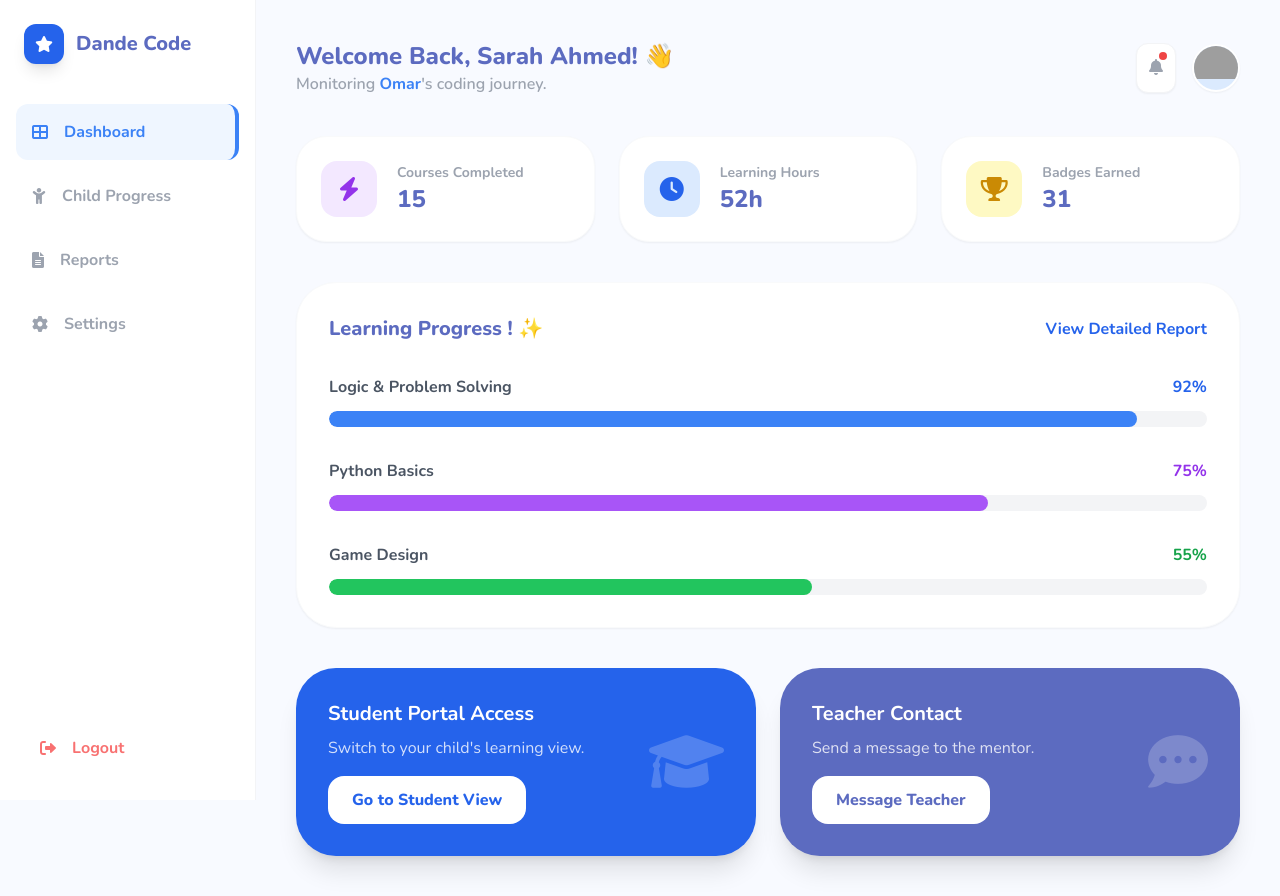
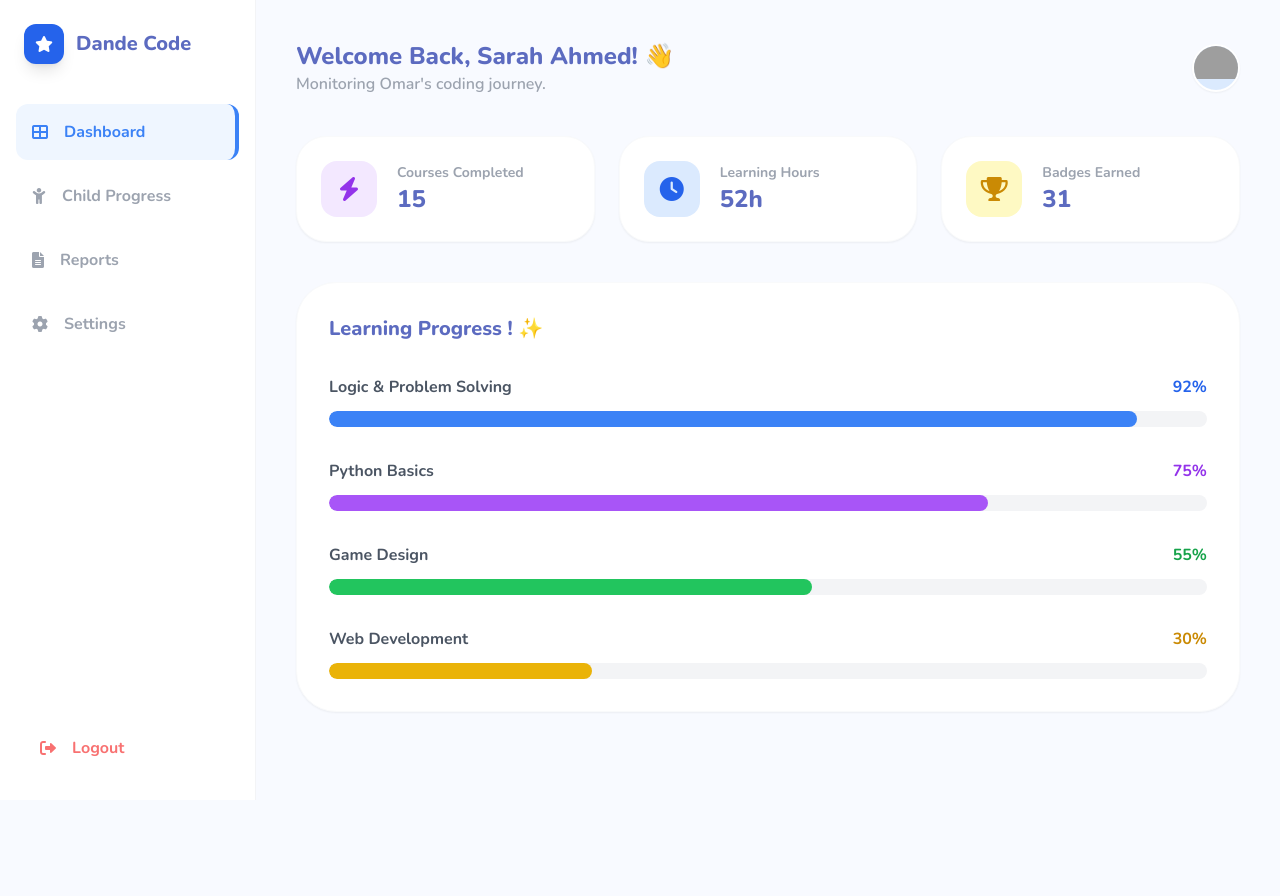
Before and after one commit to Zain8039-ops/Dande-code, a plain HTML site: page parent-dashboard.html in a window 1280 px wide. Both pictures are taken after a click on the link "Dashboard". After the commit the page ends 800 px from the top, so only its background shows below. Drawn offline with nearby package versions, Linux system fonts and the light colour scheme; grey boxes are pictures that could not be loaded.

```diff
--- a/parent-dashboard.html
+++ b/parent-dashboard.html
@@ -8,10 +8,12 @@
     <link href="https://fonts.googleapis.com/css2?family=Nunito:wght@400;600;700;800&display=swap" rel="stylesheet">
     <link rel="stylesheet" href="https://cdnjs.cloudflare.com/ajax/libs/font-awesome/6.0.0/css/all.min.css">
     <style>
-        body { font-family: 'Nunito', sans-serif; background-color: #f8faff; }
+        body { font-family: 'Nunito', sans-serif; background-color: #f8faff; overflow-x: hidden; }
         .sidebar-link.active { background-color: #eff6ff; color: #3b82f6; border-right: 4px solid #3b82f6; }
-        /* أنيميشن ناعم لتعبئة الأشرطة */
         .progress-bar-fill { transition: width 1.5s cubic-bezier(0.4, 0, 0.2, 1); width: 0%; }
+        .page-section { display: none; animation: fadeIn 0.5s ease-out; }
+        .page-section.active { display: block; }
+        @keyframes fadeIn { from { opacity: 0; transform: translateY(10px); } to { opacity: 1; transform: translateY(0); } }
     </style>
 </head>
 <body class="flex min-h-screen">
@@ -25,16 +27,16 @@
         </div>
 
         <nav class="flex-1 mt-4 px-4 space-y-2">
-            <a href="#" class="sidebar-link active flex items-center gap-4 p-4 rounded-xl font-bold transition-all">
+            <a href="javascript:void(0)" onclick="showSection('dashboard', this)" class="sidebar-link active flex items-center gap-4 p-4 rounded-xl font-bold transition-all">
                 <i class="fas fa-th-large"></i> Dashboard
             </a>
-            <a href="#" class="sidebar-link text-gray-400 flex items-center gap-4 p-4 rounded-xl font-bold hover:bg-gray-50 transition-all">
+            <a href="javascript:void(0)" onclick="showSection('progress', this)" class="sidebar-link text-gray-400 flex items-center gap-4 p-4 rounded-xl font-bold hover:bg-gray-50 transition-all">
                 <i class="fas fa-child"></i> Child Progress
             </a>
-            <a href="#" class="sidebar-link text-gray-400 flex items-center gap-4 p-4 rounded-xl font-bold hover:bg-gray-50 transition-all">
+            <a href="javascript:void(0)" onclick="showSection('reports', this)" class="sidebar-link text-gray-400 flex items-center gap-4 p-4 rounded-xl font-bold hover:bg-gray-50 transition-all">
                 <i class="fas fa-file-alt"></i> Reports
             </a>
-            <a href="#" class="sidebar-link text-gray-400 flex items-center gap-4 p-4 rounded-xl font-bold hover:bg-gray-50 transition-all">
+            <a href="javascript:void(0)" onclick="showSection('settings', this)" class="sidebar-link text-gray-400 flex items-center gap-4 p-4 rounded-xl font-bold hover:bg-gray-50 transition-all">
                 <i class="fas fa-cog"></i> Settings
             </a>
         </nav>
@@ -51,168 +53,186 @@
         <header class="flex justify-between items-center mb-10">
             <div>
                 <h1 class="text-2xl font-extrabold text-[#5c6bc0]">Welcome Back, <span id="parent-name">Parent</span>! 👋</h1>
-                <p class="text-gray-400 font-semibold">Monitoring <span id="child-name" class="text-blue-500 font-bold">Student</span>'s coding journey.</p>
+                <p class="text-gray-400 font-semibold" id="header-subtitle">Monitoring Student's coding journey.</p>
             </div>
             <div class="flex items-center gap-4">
-                <button class="bg-white p-3 rounded-xl shadow-sm border border-gray-100 text-gray-400 relative">
-                    <i class="fas fa-bell"></i>
-                    <span id="notification-dot" class="absolute top-2 right-2 w-2 h-2 bg-red-500 rounded-full hidden"></span>
-                </button>
                 <div class="w-12 h-12 bg-blue-100 rounded-full border-2 border-white shadow-sm overflow-hidden">
                     <img id="parent-avatar" src="https://ui-avatars.com/api/?name=Parent" alt="Profile">
                 </div>
             </div>
         </header>
 
+        <div id="dashboard" class="page-section active">
             <section class="grid grid-cols-1 md:grid-cols-3 gap-6 mb-10">
                 <div class="bg-white p-6 rounded-[30px] shadow-sm border border-gray-50 flex items-center gap-5">
-                <div class="w-14 h-14 bg-purple-100 text-purple-600 rounded-2xl flex items-center justify-center text-2xl">
-                    <i class="fas fa-bolt"></i>
-                </div>
-                <div>
-                    <p class="text-gray-400 font-bold text-sm">Courses Completed</p>
-                    <h3 id="stat-courses" class="text-2xl font-extrabold text-[#5c6bc0]">0</h3>
-                </div>
+                    <div class="w-14 h-14 bg-purple-100 text-purple-600 rounded-2xl flex items-center justify-center text-2xl"><i class="fas fa-bolt"></i></div>
+                    <div><p class="text-gray-400 font-bold text-sm">Courses Completed</p><h3 id="stat-courses" class="text-2xl font-extrabold text-[#5c6bc0]">0</h3></div>
                 </div>
                 <div class="bg-white p-6 rounded-[30px] shadow-sm border border-gray-50 flex items-center gap-5">
-                <div class="w-14 h-14 bg-blue-100 text-blue-600 rounded-2xl flex items-center justify-center text-2xl">
-                    <i class="fas fa-clock"></i>
-                </div>
-                <div>
-                    <p class="text-gray-400 font-bold text-sm">Learning Hours</p>
-                    <h3 id="stat-hours" class="text-2xl font-extrabold text-[#5c6bc0]">0h</h3>
-                </div>
+                    <div class="w-14 h-14 bg-blue-100 text-blue-600 rounded-2xl flex items-center justify-center text-2xl"><i class="fas fa-clock"></i></div>
+                    <div><p class="text-gray-400 font-bold text-sm">Learning Hours</p><h3 id="stat-hours" class="text-2xl font-extrabold text-[#5c6bc0]">0h</h3></div>
                 </div>
                 <div class="bg-white p-6 rounded-[30px] shadow-sm border border-gray-50 flex items-center gap-5">
-                <div class="w-14 h-14 bg-yellow-100 text-yellow-600 rounded-2xl flex items-center justify-center text-2xl">
-                    <i class="fas fa-trophy"></i>
-                </div>
-                <div>
-                    <p class="text-gray-400 font-bold text-sm">Badges Earned</p>
-                    <h3 id="stat-badges" class="text-2xl font-extrabold text-[#5c6bc0]">0</h3>
-                </div>
+                    <div class="w-14 h-14 bg-yellow-100 text-yellow-600 rounded-2xl flex items-center justify-center text-2xl"><i class="fas fa-trophy"></i></div>
+                    <div><p class="text-gray-400 font-bold text-sm">Badges Earned</p><h3 id="stat-badges" class="text-2xl font-extrabold text-[#5c6bc0]">0</h3></div>
                 </div>
             </section>
 
             <section class="bg-white p-8 rounded-[40px] shadow-sm border border-gray-50 mb-10">
-            <div class="flex justify-between items-center mb-8">
-                <h2 class="text-xl font-extrabold text-[#5c6bc0]">Learning Progress ! ✨</h2>
-                <button class="text-blue-600 font-bold hover:underline">View Detailed Report</button>
+                <h2 class="text-xl font-extrabold text-[#5c6bc0] mb-8">Learning Progress ! ✨</h2>
+                <div class="space-y-8" id="progress-container">
+                    </div>
+            </section>
         </div>
 
-            <div class="space-y-8">
-                <div>
-                    <div class="flex justify-between mb-3 font-bold">
-                        <span class="text-gray-600">Logic & Problem Solving</span>
-                        <span id="logic-text" class="text-blue-600">0%</span>
-                    </div>
-                    <div class="w-full bg-gray-100 h-4 rounded-full overflow-hidden">
-                        <div id="logic-bar" class="bg-blue-500 h-full rounded-full progress-bar-fill"></div>
-                    </div>
-                </div>
-                <div>
-                    <div class="flex justify-between mb-3 font-bold">
-                        <span class="text-gray-600">Python Basics</span>
-                        <span id="python-text" class="text-purple-600">0%</span>
-                    </div>
-                    <div class="w-full bg-gray-100 h-4 rounded-full overflow-hidden">
-                        <div id="python-bar" class="bg-purple-500 h-full rounded-full progress-bar-fill"></div>
-                    </div>
-                </div>
-                <div>
-                    <div class="flex justify-between mb-3 font-bold">
-                        <span class="text-gray-600">Game Design</span>
-                        <span id="game-text" class="text-green-600">0%</span>
-                    </div>
-                    <div class="w-full bg-gray-100 h-4 rounded-full overflow-hidden">
-                        <div id="game-bar" class="bg-green-500 h-full rounded-full progress-bar-fill"></div>
+        <div id="progress" class="page-section">
+            <div class="bg-white p-8 rounded-[40px] shadow-sm border border-gray-50">
+                <h2 class="text-2xl font-extrabold text-[#5c6bc0] mb-6">Detailed Skill Map</h2>
+                <div class="grid grid-cols-1 md:grid-cols-2 gap-8" id="detailed-skills">
                     </div>
             </div>
         </div>
-        </section>
 
-        <section class="grid grid-cols-1 md:grid-cols-2 gap-6">
-            <div class="bg-blue-600 p-8 rounded-[40px] text-white flex justify-between items-center shadow-xl">
-                <div>
-                    <h3 class="text-xl font-bold mb-2">Student Portal Access</h3>
-                    <p class="opacity-80 mb-4">Switch to your child's learning view.</p>
-                    <a href="login.html" class="bg-white text-blue-600 px-6 py-3 rounded-2xl font-extrabold hover:bg-blue-50 transition-all inline-block">
-                        Go to Student View
-                    </a>
+        <div id="reports" class="page-section">
+            <div class="bg-white p-8 rounded-[40px] shadow-sm border border-gray-50">
+                <h2 class="text-2xl font-extrabold text-[#5c6bc0] mb-6">Learning Reports</h2>
+                <div class="overflow-x-auto">
+                    <table class="w-full text-left">
+                        <thead>
+                            <tr class="text-gray-400 border-b border-gray-50">
+                                <th class="pb-4 font-bold">Month</th>
+                                <th class="pb-4 font-bold">Activities</th>
+                                <th class="pb-4 font-bold">Status</th>
+                                <th class="pb-4 font-bold">Action</th>
+                            </tr>
+                        </thead>
+                        <tbody id="reports-table">
+                            </tbody>
+                    </table>
                 </div>
-                <i class="fas fa-graduation-cap text-6xl opacity-20"></i>
+            </div>
         </div>
 
-            <div class="bg-[#5c6bc0] p-8 rounded-[40px] text-white flex justify-between items-center shadow-xl">
+        <div id="settings" class="page-section">
+            <div class="max-w-2xl bg-white p-8 rounded-[40px] shadow-sm border border-gray-50">
+                <h2 class="text-2xl font-extrabold text-[#5c6bc0] mb-8">Profile Settings</h2>
+                <form class="space-y-6" onsubmit="event.preventDefault(); alert('Settings Saved!');">
                     <div>
-                    <h3 class="text-xl font-bold mb-2">Teacher Contact</h3>
-                    <p class="opacity-80 mb-4">Send a message to the mentor.</p>
-                    <button class="bg-white text-[#5c6bc0] px-6 py-3 rounded-2xl font-extrabold hover:bg-gray-50 transition-all">
-                        Message Teacher
-                    </button>
+                        <label class="block text-gray-400 font-bold mb-2">Parent Name</label>
+                        <input type="text" id="input-parent-name" class="w-full p-4 bg-gray-50 rounded-2xl border-none focus:ring-2 focus:ring-blue-500 outline-none">
                     </div>
-                <i class="fas fa-comment-dots text-6xl opacity-20"></i>
+                    <div>
+                        <label class="block text-gray-400 font-bold mb-2">Email Address</label>
+                        <input type="email" value="parent@dandecode.com" class="w-full p-4 bg-gray-50 rounded-2xl border-none focus:ring-2 focus:ring-blue-500 outline-none">
                     </div>
-        </section>
+                    <div class="flex items-center gap-4">
+                        <button class="bg-blue-600 text-white px-8 py-4 rounded-2xl font-bold shadow-lg hover:bg-blue-700 transition-all">Save Changes</button>
+                        <button type="button" class="text-gray-400 font-bold">Reset Password</button>
+                    </div>
+                </form>
+            </div>
+        </div>
+
     </main>
 
     <script>
-        /**
-         * محاكاة لبيانات الطالب الفعلية القادمة من Backend
-         * يمكنك تغيير هذه القيم لاحقاً ببيانات حقيقية عبر API.
-         */
+        // بيانات محاكية (Mock Data) جاهزة للتبديل بـ API
         const studentData = {
             parentName: "Sarah Ahmed",
             childName: "Omar",
             coursesCompleted: 15,
             learningHours: 52,
             badgesEarned: 31,
-            hasNotifications: true,
-            progress: {
-                logic: 92,
-                python: 75,
-                gameDesign: 55
-            }
+            progress: [
+                { name: "Logic & Problem Solving", val: 92, color: "blue" },
+                { name: "Python Basics", val: 75, color: "purple" },
+                { name: "Game Design", val: 55, color: "green" },
+                { name: "Web Development", val: 30, color: "yellow" }
+            ],
+            reports: [
+                { month: "March 2024", activities: "12 Lessons", status: "Completed" },
+                { month: "February 2024", activities: "10 Lessons", status: "Completed" },
+                { month: "January 2024", activities: "8 Lessons", status: "Completed" }
+            ]
         };
 
-        /**
-         * وظيفة تحديث بيانات الواجهة ديناميكياً
-         */
-        function updateDashboard(data) {
-            // تحديث الأسماء
-            document.getElementById('parent-name').innerText = data.parentName;
-            document.getElementById('child-name').innerText = data.childName;
+        // وظيفة التنقل بين الأقسام
+        function showSection(sectionId, element) {
+            // إخفاء كل الأقسام
+            document.querySelectorAll('.page-section').forEach(s => s.classList.remove('active'));
+            // إظهار القسم المطلوب
+            document.getElementById(sectionId).classList.add('active');
 
-            // تحديث الصورة الرمزية (Avatar)
-            document.getElementById('parent-avatar').src = `https://ui-avatars.com/api/?name=${data.parentName}&background=3b82f6&color=fff`;
+            // تحديث حالة القائمة الجانبية
+            document.querySelectorAll('.sidebar-link').forEach(l => {
+                l.classList.remove('active');
+                l.classList.add('text-gray-400');
+            });
+            element.classList.add('active');
+            element.classList.remove('text-gray-400');
 
-            // تحديث الإحصائيات مع أنيميشن بسيط
-            animateValue("stat-courses", 0, data.coursesCompleted, 1000);
-            animateValue("stat-hours", 0, data.learningHours, 1000, "h");
-            animateValue("stat-badges", 0, data.badgesEarned, 1000);
-
-            // إظهار التنبيهات إذا وجدت
-            if(data.hasNotifications) {
-                document.getElementById('notification-dot').classList.remove('hidden');
+            // تحديث العنوان الفرعي بناءً على القسم
+            const subtitle = document.getElementById('header-subtitle');
+            if(sectionId === 'dashboard') subtitle.innerText = `Monitoring ${studentData.childName}'s coding journey.`;
+            else if(sectionId === 'progress') subtitle.innerText = "Detailed analysis of every coding skill.";
+            else if(sectionId === 'reports') subtitle.innerText = "Download and view performance history.";
+            else if(sectionId === 'settings') subtitle.innerText = "Manage your account preferences.";
         }
 
-            // تحديث أشرطة التقدم (تأخير بسيط لضمان الأنيميشن)
-            setTimeout(() => {
-                updateProgress('logic-bar', 'logic-text', data.progress.logic);
-                updateProgress('python-bar', 'python-text', data.progress.python);
-                updateProgress('game-bar', 'game-text', data.progress.gameDesign);
-            }, 300);
+        // تحديث البيانات ديناميكياً
+        function initDashboard() {
+            document.getElementById('parent-name').innerText = studentData.parentName;
+            document.getElementById('input-parent-name').value = studentData.parentName;
+            document.getElementById('parent-avatar').src = `https://ui-avatars.com/api/?name=${studentData.parentName}&background=3b82f6&color=fff`;
+
+            // إحصائيات الداش بورد
+            animateValue("stat-courses", 0, studentData.coursesCompleted, 1000);
+            animateValue("stat-hours", 0, studentData.learningHours, 1000, "h");
+            animateValue("stat-badges", 0, studentData.badgesEarned, 1000);
+
+            // بناء أشرطة التقدم
+            const container = document.getElementById('progress-container');
+            const detailedContainer = document.getElementById('detailed-skills');
+
+            studentData.progress.forEach(p => {
+                // للداش بورد
+                container.innerHTML += `
+                    <div>
+                        <div class="flex justify-between mb-3 font-bold">
+                            <span class="text-gray-600">${p.name}</span>
+                            <span class="text-${p.color}-600">${p.val}%</span>
+                        </div>
+                        <div class="w-full bg-gray-100 h-4 rounded-full overflow-hidden">
+                            <div class="bg-${p.color}-500 h-full rounded-full progress-bar-fill" style="width: ${p.val}%"></div>
+                        </div>
+                    </div>`;
+
+                // لصفحة الـ Progress التفصيلية
+                detailedContainer.innerHTML += `
+                    <div class="p-6 bg-gray-50 rounded-[30px] border border-gray-100">
+                        <div class="flex items-center gap-4 mb-4">
+                            <div class="w-10 h-10 bg-white rounded-xl flex items-center justify-center text-${p.color}-500 shadow-sm"><i class="fas fa-check-circle"></i></div>
+                            <h4 class="font-bold text-gray-700">${p.name}</h4>
+                        </div>
+                        <div class="text-3xl font-black text-gray-800 mb-2">${p.val}%</div>
+                        <p class="text-sm text-gray-400">Mastery Level reached</p>
+                    </div>`;
+            });
+
+            // بناء جدول التقارير
+            const table = document.getElementById('reports-table');
+            studentData.reports.forEach(r => {
+                table.innerHTML += `
+                    <tr class="border-b border-gray-50 hover:bg-gray-50 transition-all">
+                        <td class="py-6 font-bold text-gray-700">${r.month}</td>
+                        <td class="py-6 text-gray-500">${r.activities}</td>
+                        <td class="py-6"><span class="bg-green-100 text-green-600 px-4 py-1 rounded-full text-xs font-bold">${r.status}</span></td>
+                        <td class="py-6"><button class="text-blue-500 font-bold"><i class="fas fa-download mr-2"></i>PDF</button></td>
+                    </tr>`;
+            });
         }
 
-        // وظيفة تحريك أشرطة التقدم
-        function updateProgress(barId, textId, value) {
-            const bar = document.getElementById(barId);
-            const text = document.getElementById(textId);
-            bar.style.width = value + '%';
-            text.innerText = value + '%';
-        }
-
-        // وظيفة تحريك عداد الأرقام
+        // عداد الأرقام
         function animateValue(id, start, end, duration, suffix = "") {
             const obj = document.getElementById(id);
             let startTimestamp = null;
@@ -220,17 +240,12 @@
                 if (!startTimestamp) startTimestamp = timestamp;
                 const progress = Math.min((timestamp - startTimestamp) / duration, 1);
                 obj.innerHTML = Math.floor(progress * (end - start) + start) + suffix;
-                if (progress < 1) {
-                    window.requestAnimationFrame(step);
-                }
+                if (progress < 1) window.requestAnimationFrame(step);
             };
             window.requestAnimationFrame(step);
         }
 
-        // تشغيل التحديث عند تحميل الصفحة
-        window.addEventListener('load', () => {
-            updateDashboard(studentData);
-        });
+        window.addEventListener('load', initDashboard);
     </script>
 </body>
 </html>
```
Lines whose indentation alone changed are shown as unchanged.
